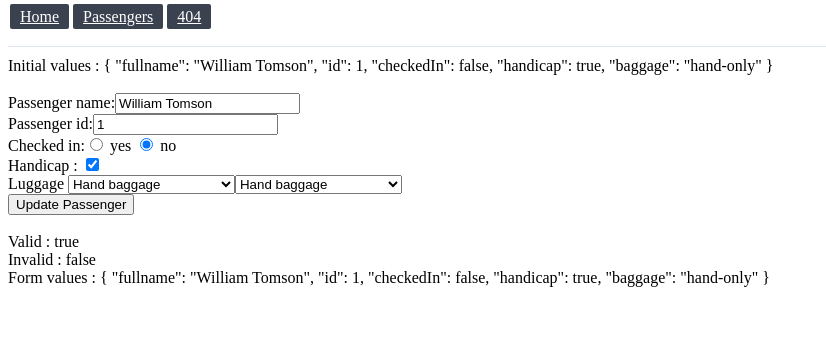
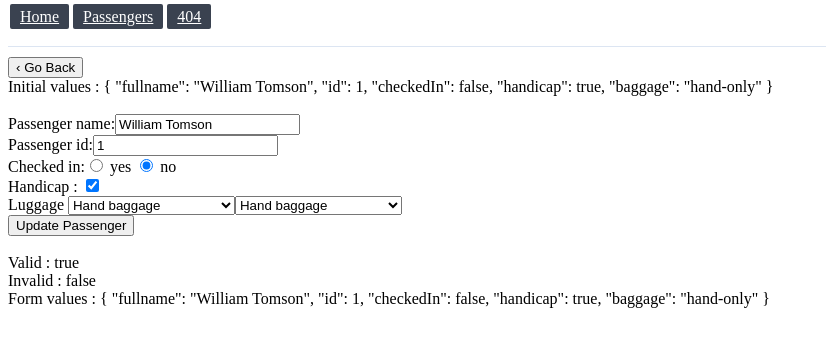
Before and after one commit to Earthii/Angular-Fundamentals, an Angular app: page /passengers/1 in a window 1280 px wide. Shown: the top 346 px of the page, without its empty margins (0-826 px from the left). Built offline with nearby package versions, Linux system fonts and the light colour scheme; data requests are answered from the project's data file.

Commit message:
router.navigate

```diff
--- a/src/app/passenger-dashboard/components/passenger-detail/passenger-detail.component.ts
+++ b/src/app/passenger-dashboard/components/passenger-detail/passenger-detail.component.ts
@@ -18,7 +18,9 @@ import {Passenger} from '../../models/passenger.interface'
                 </div>
             </div>
         </div>
-        <button (click)="toggleEdit()">{{editing? "Done":"Edit"}}</button><button (click)="onRemove()">Remove</button>
+        <button (click)="toggleEdit()">{{editing? "Done":"Edit"}}</button>
+        <button (click)="onRemove()">Remove</button>
+        <button (click)="goToPassenger()">Go To Passenger</button>
     `
 })
 export class PassengerDetailComponent implements OnChanges{
@@ -27,10 +29,14 @@ export class PassengerDetailComponent implements OnChanges{
     detail: Passenger;
 
     @Output()
-    remove: EventEmitter<any> = new EventEmitter();
+    remove: EventEmitter<Passenger> = new EventEmitter();
 
     @Output()
-    edit: EventEmitter<any> = new EventEmitter();
+    edit: EventEmitter<Passenger> = new EventEmitter();
+
+    @Output()
+    view : EventEmitter<Passenger> = new EventEmitter()
+
 
     editing : boolean  = false;
 
@@ -59,4 +65,8 @@ export class PassengerDetailComponent implements OnChanges{
     onRemove(){
         this.remove.emit(this.detail);
     }
+
+    goToPassenger(){
+        this.view.emit(this.detail)
+    }
 }
--- a/src/app/passenger-dashboard/containers/passenger-dashboard/passenger-dashboard.component.ts
+++ b/src/app/passenger-dashboard/containers/passenger-dashboard/passenger-dashboard.component.ts
@@ -1,6 +1,7 @@
 import { Component, OnInit } from '@angular/core'
 import { Passenger } from '../../models/passenger.interface'
 import {PassengerDashboardService} from "../../passenger-dashboard.service";
+import {Router} from "@angular/router";
 
 @Component({
     selector : 'passenger-dashboard',
@@ -19,6 +20,7 @@ import {PassengerDashboardService} from "../../passenger-dashboard.service";
                 [detail]="passenger"
                 (remove)="handleRemove($event)"
                 (edit)="handleEdit($event)"
+                (view)="handleView($event)"
             >
             </passenger-detail>
         </div>
@@ -28,7 +30,7 @@ import {PassengerDashboardService} from "../../passenger-dashboard.service";
 export class PassengerDashboardComponent implements OnInit{
     passengers : Passenger[];
 
-    constructor(private passengerService:PassengerDashboardService){
+    constructor(private passengerService:PassengerDashboardService, private router : Router){
 
     }
 
@@ -59,4 +61,7 @@ export class PassengerDashboardComponent implements OnInit{
             this.passengers = this.passengers.filter(passenger => passenger.id !== event.id);
         })
     }
+    handleView(event : Passenger){
+        this.router.navigate(['/passengers', event.id])
+    }
 }
--- a/src/app/passenger-dashboard/containers/passenger-viewer/passenger-viewer.component.ts
+++ b/src/app/passenger-dashboard/containers/passenger-viewer/passenger-viewer.component.ts
@@ -11,7 +11,8 @@ import 'rxjs/add/operator/switchMap'
     styleUrls : ['./passenger-viewer.component.scss'],
     template:`
         <div>
-           <passenger-form [detail]="passenger" (update)="onUpdatePassenger($event)"></passenger-form>
+            <button (click)="goBack()">&lsaquo; Go Back</button>
+            <passenger-form [detail]="passenger" (update)="onUpdatePassenger($event)"></passenger-form>
         </div>
     `
 })
@@ -38,4 +39,7 @@ export class PassengerViewerComponent implements OnInit{
         this.passengerDashboardService.updatePassenger(passenger).subscribe((data : Passenger) => this.passenger = Object.assign({}, this.passenger, data));
     }
 
+    goBack(){
+        this.router.navigate(['/passengers'])
+    }
 }
```
